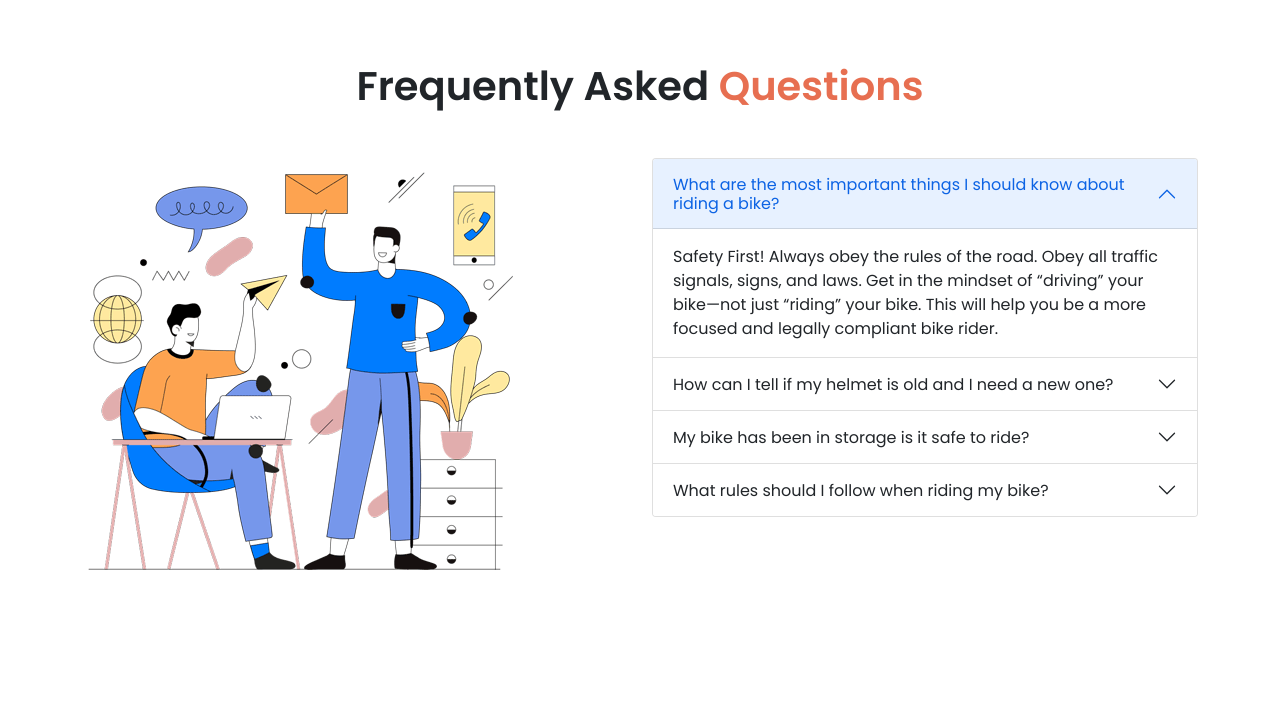
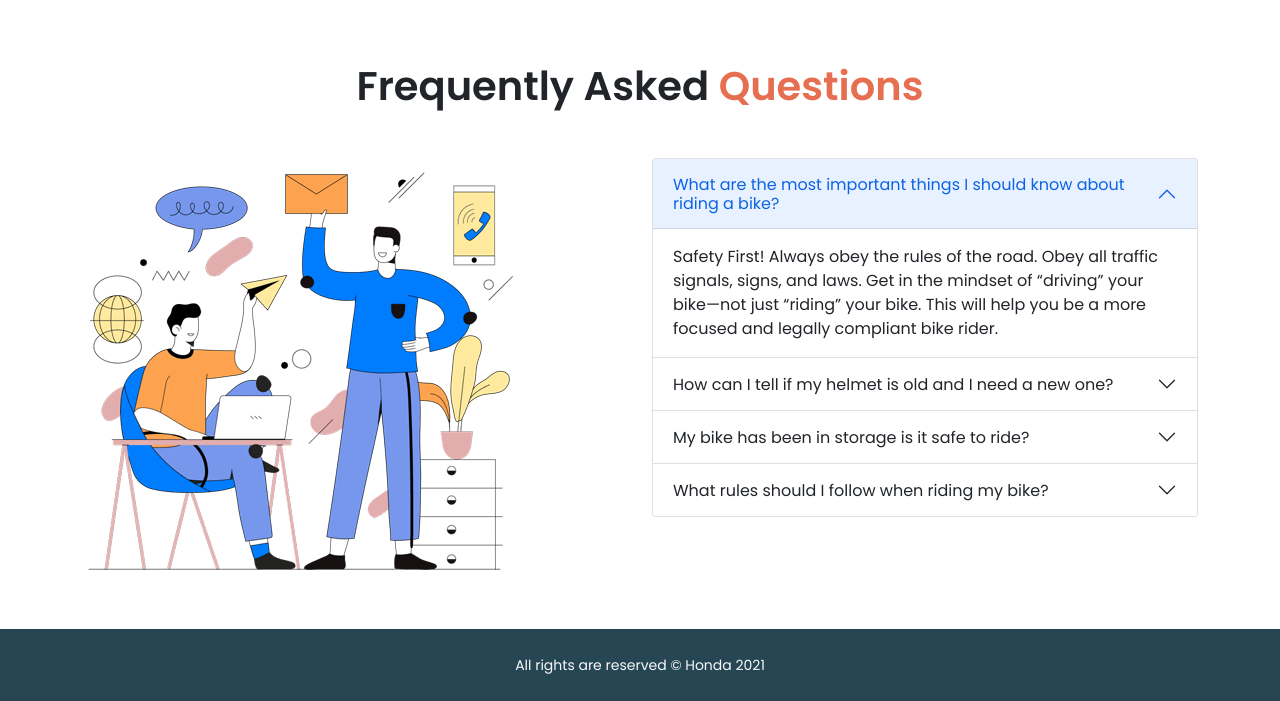
Before and after one commit to Im-Rudra/honda-store, a plain HTML site: page index.html in a window 1280 px wide. Shown: the part 2996-3697 px from the top of the page. Before the commit the page ends 3625 px from the top, so only its background shows below. Drawn offline with nearby package versions, Linux system fonts and the light colour scheme.

Commit message:
Footer added

```diff
--- a/index.html
+++ b/index.html
@@ -360,8 +360,19 @@
             </div>
         </section>
         <!-- ========== FAQ SECTION END ========== -->
+    </main>
     <!-- ========== MAIN ENd ========== -->
 
+
+    <!-- ========== FOOTER START ========== -->
+    <footer class="py-4 text-light">
+        <div class="container ">
+            <div class="copyright text-center">
+                <p><small>All rights are reserved &copy; Honda 2021</small></p>
+            </div>
+        </div>
+    </footer>
+    <!-- ========== FOOTER END ========== -->
 
     <!-- bootstrap js -->
     <script src="https://cdn.jsdelivr.net/npm/bootstrap@5.0.2/dist/js/bootstrap.bundle.min.js" integrity="sha384-MrcW6ZMFYlzcLA8Nl+NtUVF0sA7MsXsP1UyJoMp4YLEuNSfAP+JcXn/tWtIaxVXM" crossorigin="anonymous"></script>
```
